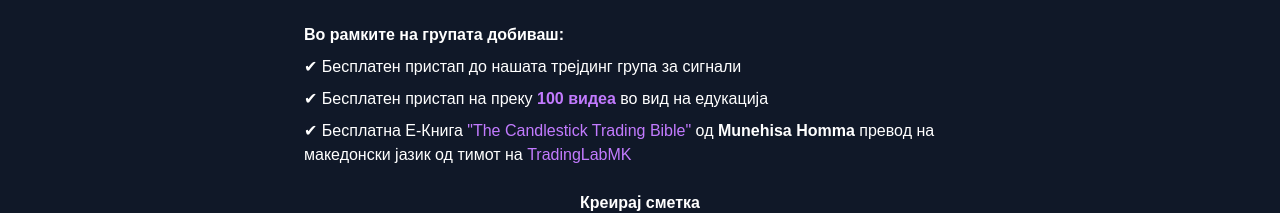
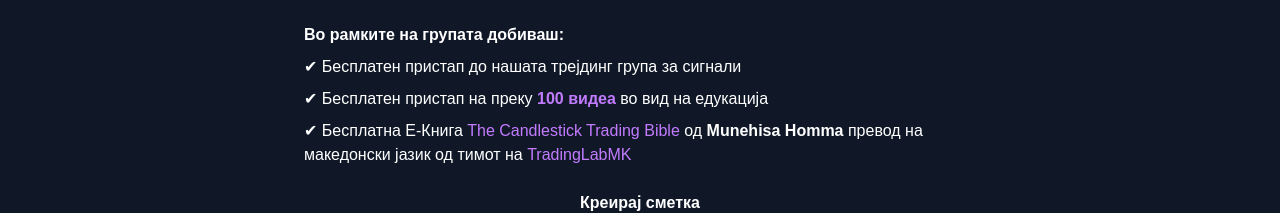
Before and after one commit to tradinglabmk/TradingLab, a Next.js app: page / in a window 1280 px wide. Shown: the part 1864-2077 px from the top of the page. Built offline with nearby package versions, Linux system fonts and the light colour scheme.

Commit message:
final commits

```diff
--- a/src/app/components/TradingIdeas/TradingIdeas.tsx
+++ b/src/app/components/TradingIdeas/TradingIdeas.tsx
@@ -19,7 +19,7 @@ export const TradingIdeas = () => {
             ✔ Бесплатна Е-Книга
             <span className="text-purple-400">
               {" "}
-              "The Candlestick Trading Bible"
+              The Candlestick Trading Bible
             </span>{" "}
             од
             <span className="font-bold"> Munehisa Homma</span> превод на
```
